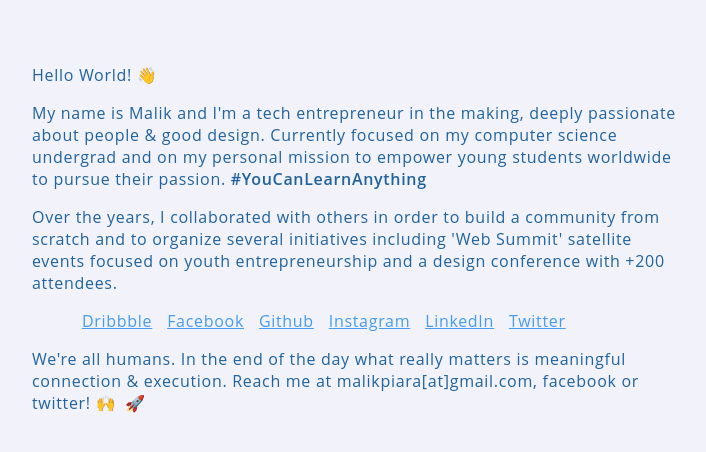
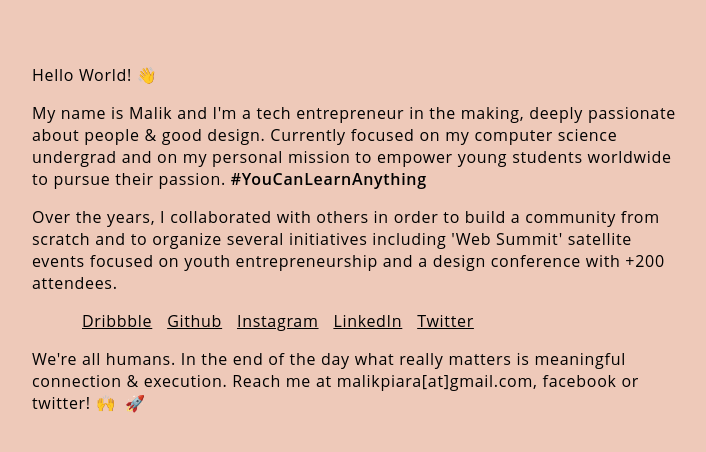
Before and after one commit to malikpiara/malikpiara.com, a plain HTML site: page index.html in a window 1280 px wide. Shown: the whole page, without its empty margins (26-732 px from the left). Drawn offline with Linux system fonts and the light colour scheme.

Commit message:
changed background, removed facebook url

```diff
--- a/index.css
+++ b/index.css
@@ -4,8 +4,8 @@ body {
   padding-left: 50px;
   font-family: "Open Sans", sans-serif;
   letter-spacing: 0.7px;
-  color: #22639D;
-  background-color: #F1F2FA;
+  color: #000;
+  background-color: #EEC9B9;
 }
 
 @media screen and (max-width: 700px) {
@@ -23,7 +23,7 @@ li {
 }
 
 a {
-  color: #479BF2;
+  color: #000;
   transition: color 1s ease;
 }
 
--- a/index.html
+++ b/index.html
@@ -23,7 +23,6 @@
   </p>
      <ul>
        <li><a href="https://dribbble.com/malikpiara">Dribbble</a></li>
-       <li><a href="http://facebook.com/malikpiara">Facebook</a></li>
        <li><a href="https://github.com/malikpiara">Github</a></li>
        <li><a href="http://instagram.com/malikpiara/">Instagram</a></li>
        <li><a href="https://www.linkedin.com/in/malikpiara/">LinkedIn</a></li>
```
